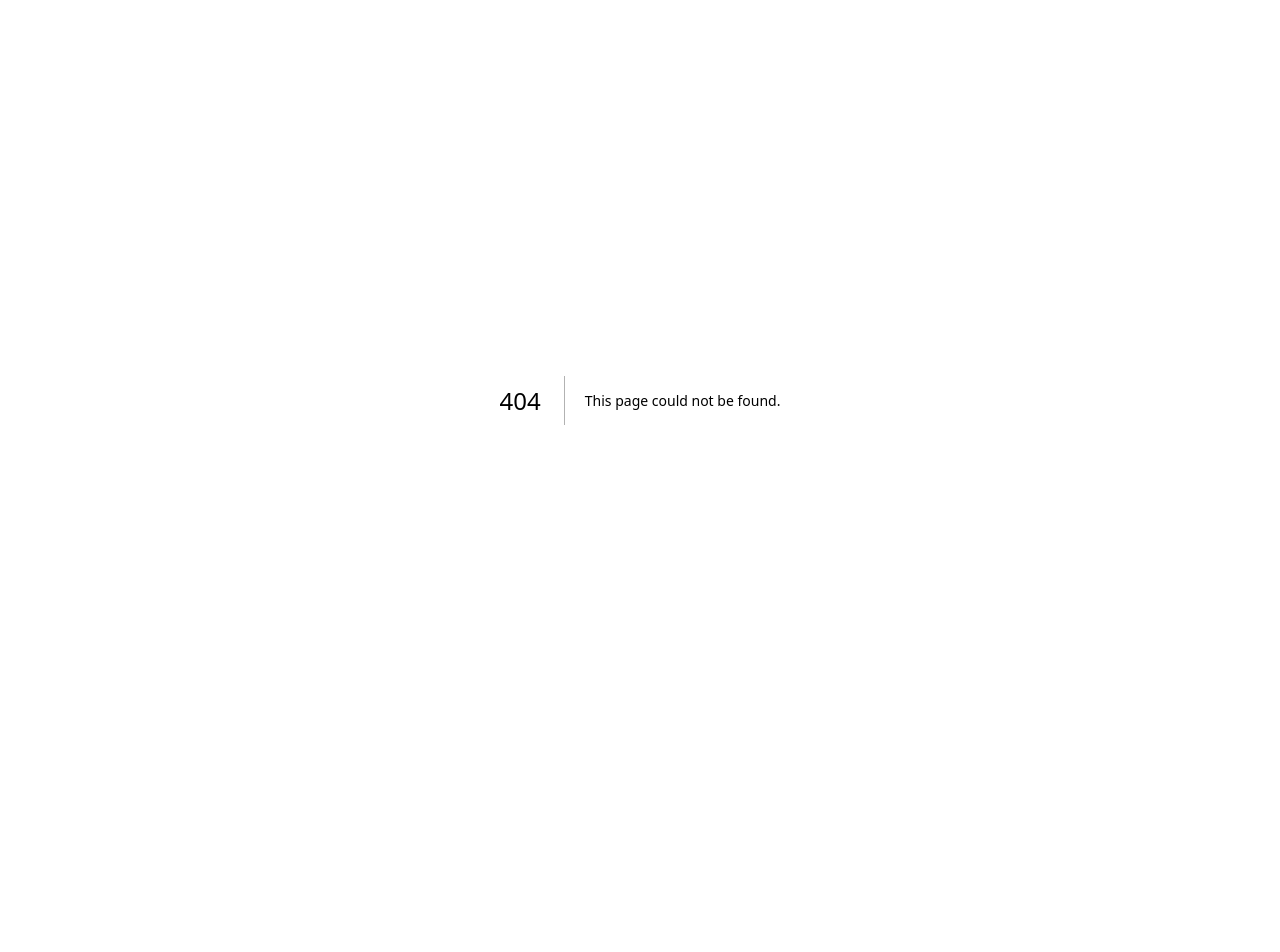
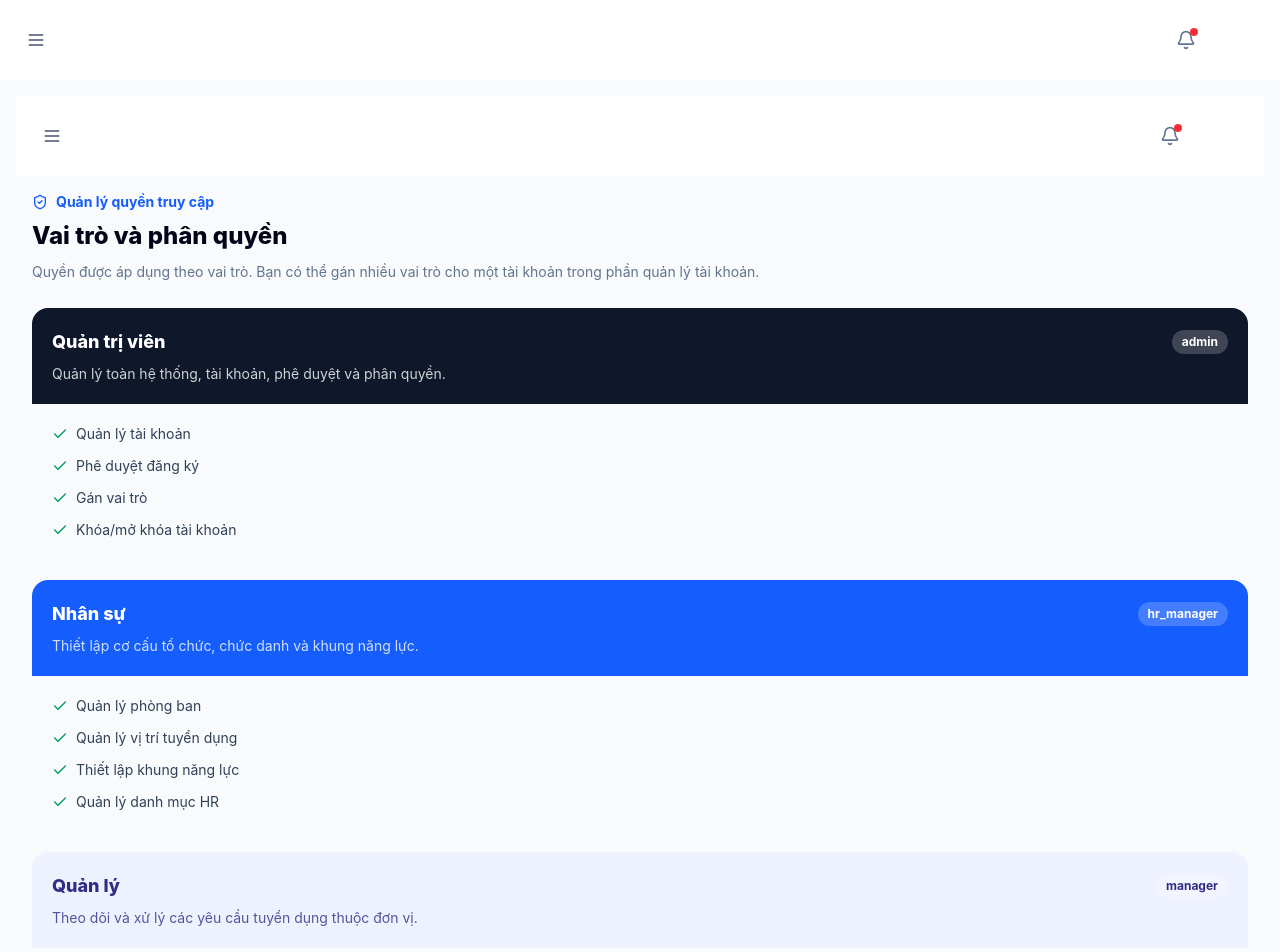
Before and after one commit to vzmanhdev/internal-recruiment-system-k3s4-n4-team, a Next.js app in the folder frontend/: page /admin/roles in a window 1280 px wide. Before the commit this address had no page. Shown: the top 952 px of the page. Before the commit the page ends 800 px from the top, so only its background shows below. Built offline with nearby package versions, Linux system fonts and the light colour scheme; sample sign-in values are in the browser's storage.

Commit message:
fix: add admin roles page

```diff
--- /dev/null
+++ b/frontend/src/app/admin/roles/page.tsx
@@ -0,0 +1,74 @@
+import type { Metadata } from "next";
+import Link from "next/link";
+import { ArrowRight, Check, ShieldCheck, Users } from "lucide-react";
+import { AdminShell } from "@/features/admin/components/AdminShell";
+import { Card } from "@/components/ui/Card";
+
+export const metadata: Metadata = { title: "Vai trò và phân quyền | Tuyển dụng nội bộ" };
+
+const roles = [
+  {
+    key: "admin",
+    name: "Quản trị viên",
+    description: "Quản lý toàn hệ thống, tài khoản, phê duyệt và phân quyền.",
+    permissions: ["Quản lý tài khoản", "Phê duyệt đăng ký", "Gán vai trò", "Khóa/mở khóa tài khoản"],
+    tone: "bg-slate-900 text-white",
+  },
+  {
+    key: "hr_manager",
+    name: "Nhân sự",
+    description: "Thiết lập cơ cấu tổ chức, chức danh và khung năng lực.",
+    permissions: ["Quản lý phòng ban", "Quản lý vị trí tuyển dụng", "Thiết lập khung năng lực", "Quản lý danh mục HR"],
+    tone: "bg-blue-600 text-white",
+  },
+  {
+    key: "manager",
+    name: "Quản lý",
+    description: "Theo dõi và xử lý các yêu cầu tuyển dụng thuộc đơn vị.",
+    permissions: ["Xem vị trí tuyển dụng", "Gửi yêu cầu tuyển dụng", "Theo dõi ứng viên nội bộ"],
+    tone: "bg-indigo-50 text-indigo-900",
+  },
+  {
+    key: "employee",
+    name: "Nhân viên",
+    description: "Khám phá cơ hội nội bộ và quản lý hồ sơ cá nhân.",
+    permissions: ["Xem vị trí đang tuyển", "Ứng tuyển nội bộ", "Cập nhật hồ sơ cá nhân"],
+    tone: "bg-emerald-50 text-emerald-900",
+  },
+];
+
+export default function RolesPage() {
+  return (
+    <AdminShell>
+      <div className="mx-auto max-w-[1400px] space-y-6">
+        <header>
+          <div className="flex items-center gap-2 text-sm font-bold text-blue-600"><ShieldCheck className="h-4 w-4" />Quản lý quyền truy cập</div>
+          <h1 className="mt-2 text-2xl font-extrabold text-slate-950 sm:text-3xl">Vai trò và phân quyền</h1>
+          <p className="mt-2 max-w-3xl text-sm leading-6 text-slate-500">Quyền được áp dụng theo vai trò. Bạn có thể gán nhiều vai trò cho một tài khoản trong phần quản lý tài khoản.</p>
+        </header>
+
+        <div className="grid gap-5 md:grid-cols-2">
+          {roles.map((role) => (
+            <Card key={role.key} className="overflow-hidden p-0">
+              <div className={`p-5 ${role.tone}`}>
+                <div className="flex items-center justify-between gap-3">
+                  <h2 className="text-lg font-extrabold">{role.name}</h2>
+                  <span className="rounded-full bg-white/20 px-2.5 py-1 text-xs font-bold">{role.key}</span>
+                </div>
+                <p className="mt-2 text-sm opacity-80">{role.description}</p>
+              </div>
+              <div className="space-y-3 p-5">
+                {role.permissions.map((permission) => <div key={permission} className="flex items-center gap-2 text-sm text-slate-700"><Check className="h-4 w-4 text-emerald-600" />{permission}</div>)}
+              </div>
+            </Card>
+          ))}
+        </div>
+
+        <Card className="flex flex-col gap-4 sm:flex-row sm:items-center sm:justify-between">
+          <div className="flex items-start gap-3"><span className="grid h-10 w-10 shrink-0 place-items-center rounded-xl bg-blue-50 text-blue-600"><Users className="h-5 w-5" /></span><div><h2 className="font-extrabold text-slate-950">Gán vai trò cho tài khoản</h2><p className="mt-1 text-sm text-slate-500">Mở danh sách tài khoản để cập nhật quyền truy cập từng người dùng.</p></div></div>
+          <Link href="/admin/users" className="inline-flex items-center justify-center gap-2 rounded-xl bg-blue-600 px-4 py-2.5 text-sm font-bold text-white hover:bg-blue-700">Quản lý tài khoản <ArrowRight className="h-4 w-4" /></Link>
+        </Card>
+      </div>
+    </AdminShell>
+  );
+}
```
